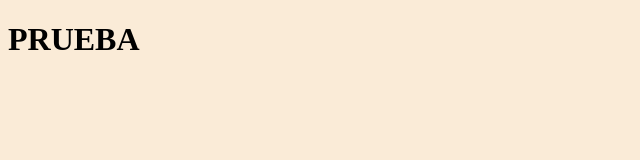
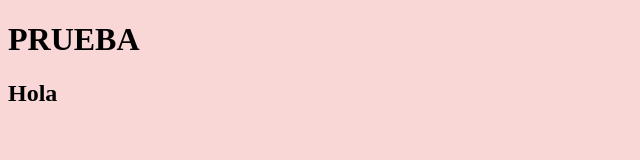
Before and after one commit to YeSilva/Rep-Clase2, a plain HTML site: page index.html in a window 1280 px wide. Shown: the whole page, without its empty margins (0-640 px from the left). Drawn offline with Linux system fonts and the light colour scheme.

Commit message:
Actualizacion

```diff
--- a/index.html
+++ b/index.html
@@ -10,5 +10,6 @@
 </head>
 <body>
     <h1>PRUEBA</h1>
+    <h2>Hola</h2>
 </body>
 </html>
--- a/styles.css
+++ b/styles.css
@@ -1,3 +1,3 @@
 body{
-    background-color: antiquewhite;
+    background-color: rgb(250, 215, 215);
 }
```
